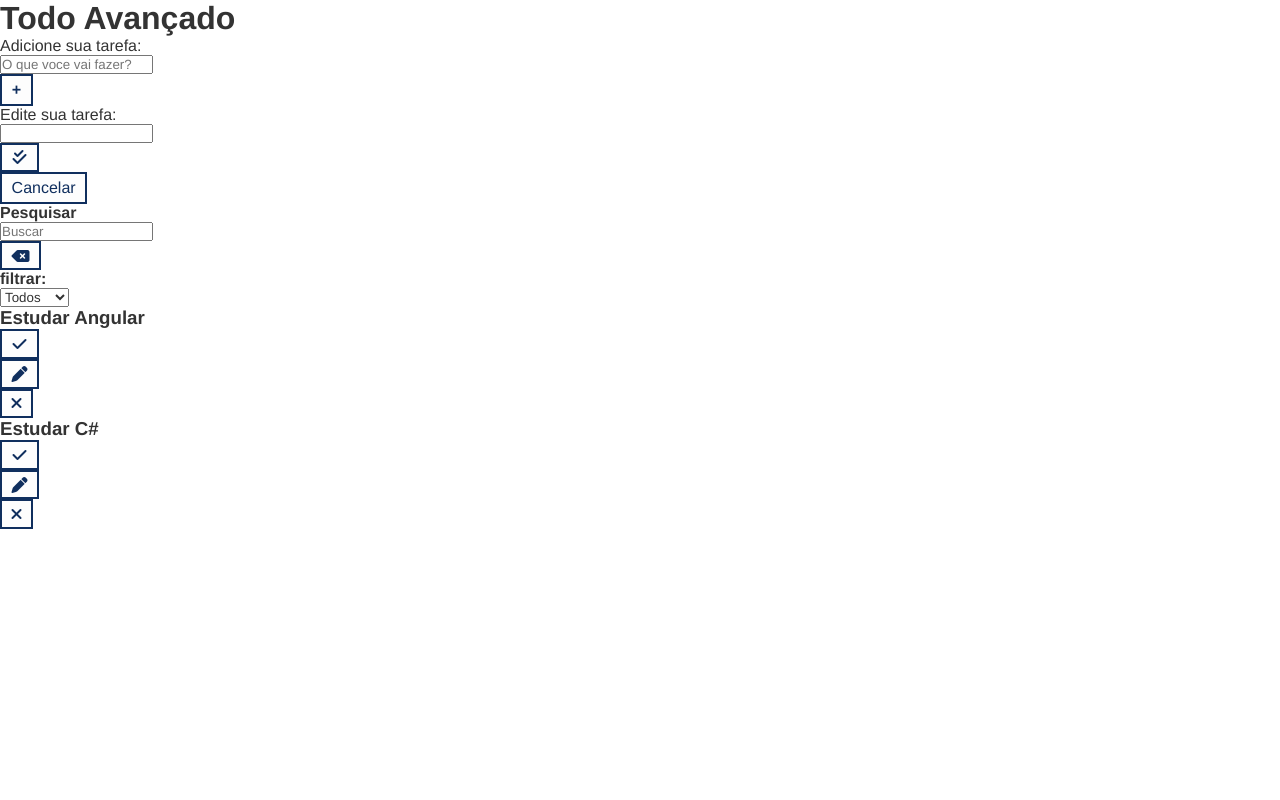
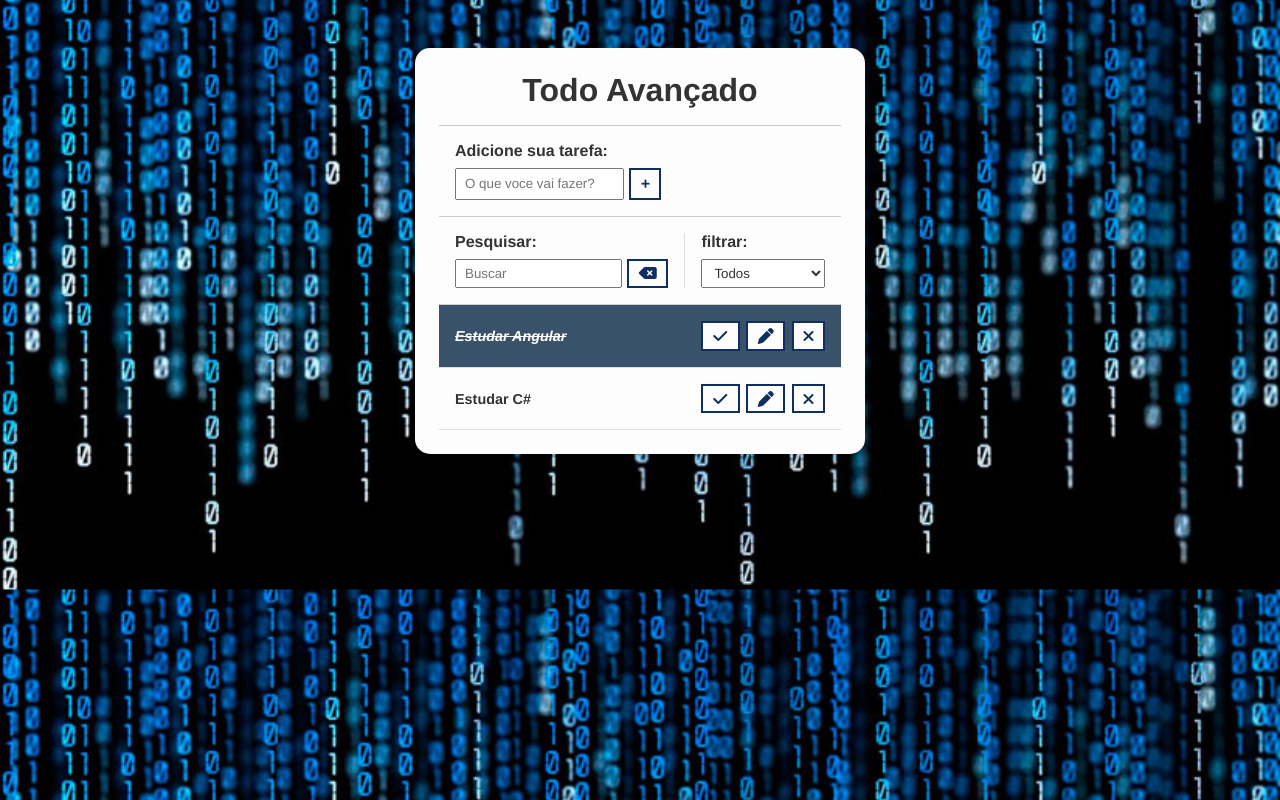
Before and after one commit to fpontes006/To-Do-List, a plain HTML site: page index.html in a window 1280 px wide. Drawn offline with Linux system fonts and the light colour scheme.

Commit message:
Finalização do css

```diff
--- a/css/styles.css
+++ b/css/styles.css
@@ -8,11 +8,11 @@
     box-sizing: border-box;
 }
 
-/* body {
+body {
     background-image: url("../img/mm.jpg");
     background-position: center;
     background-size: cover;
-} */
+}
 
 button {
     background-color: #fdfdfd;
@@ -41,3 +41,121 @@ button i {
     font-weight: bold;
     pointer-events: none;
 }
+
+input,select {
+    padding: 0.25rem 0.5rem;
+}
+
+.hide {
+    display: none;
+}
+
+/* Todo header */
+
+.todo-container {
+    max-width: 450px;
+    margin: 3rem auto;
+    background-color: #fdfdfd;
+    padding: 1.5rem;
+    border-radius: 15px;
+}
+
+.todo-container header {
+    text-align: center;
+    padding: 0 1rem 1rem;
+    border-bottom: 1px solid #ccc;
+}
+
+/* todo Form */
+
+#todo-form,#edit-form {
+    padding: 1rem;
+    border-bottom: 1px solid #ccc;
+}
+
+#todo-form p , #edit-form p {
+    margin-bottom: 0.5rem;
+    font-weight: bold;
+}
+
+.form-control {
+    display: flex;
+}
+
+.form-control input {
+    margin-right: 0.3rem;
+}
+
+#cancel-edit-btn {
+    margin-top: 1rem;
+}
+
+/* todo toolbar */
+
+#toobar {
+    padding: 1rem;
+    border-bottom: 1px solid #ccc;
+    display: flex;
+}
+
+#toobar h4 {
+    margin-bottom: .5rem;
+}
+
+#search {
+    border-right: 1px solid #ddd;
+    padding-right: 1rem;
+    margin-right: 1rem;
+    width: 65%;
+    display: flex;
+    flex-direction: column;
+}
+
+#search form {
+    display: flex;
+}
+
+#search input {
+    width: 100%;
+    margin-right: 0.3rem;
+}
+
+#filter {
+    width: 35%;
+    display: flex;
+    flex-direction: column;
+}
+
+#filter select {
+    flex: 1;
+}
+
+/* todo list */
+
+.todo {
+    display: flex;
+    justify-content: space-around;
+    align-items: center;
+    padding: 1rem;
+    border-bottom: 1px solid #ddd;
+    transition: .3s;
+}
+
+.todo h3 {
+    flex: 1;
+    font-size: 0.9rem;
+}
+
+.todo button {
+    margin-left: 0.4rem;
+}
+
+.done {
+    background-color: #395169;
+}
+
+.done h3 {
+    color: #fff;
+    text-decoration: line-through;
+    font-style: italic;
+}
--- a/index.html
+++ b/index.html
@@ -27,7 +27,7 @@
                 </button>
             </div>
         </form>
-        <form  id="edit-form">
+        <form  id="edit-form" class="hide">
             <p>Edite sua tarefa:</p>
             <div class="form-control">
                 <input type="text" id="edit-input">
@@ -37,9 +37,9 @@
             </div>
             <button id="cancel-edit-btn">Cancelar</button>
         </form>
-        <div class="toobar">
+        <div id="toobar">
             <div id="search">
-                <h4>Pesquisar</h4>
+                <h4>Pesquisar:</h4>
                 <form>
                     <input type="text" id="search-input" placeholder="Buscar">
                     <button id="erase-button">
@@ -57,7 +57,7 @@
             </div>
         </div>
             <div id="todo-list">
-                <div class="todo">
+                <div class="todo done">
                     <h3>Estudar Angular</h3>
                     <button class="finish-todo">
                         <i class="fa-solid fa-check"></i>
```
